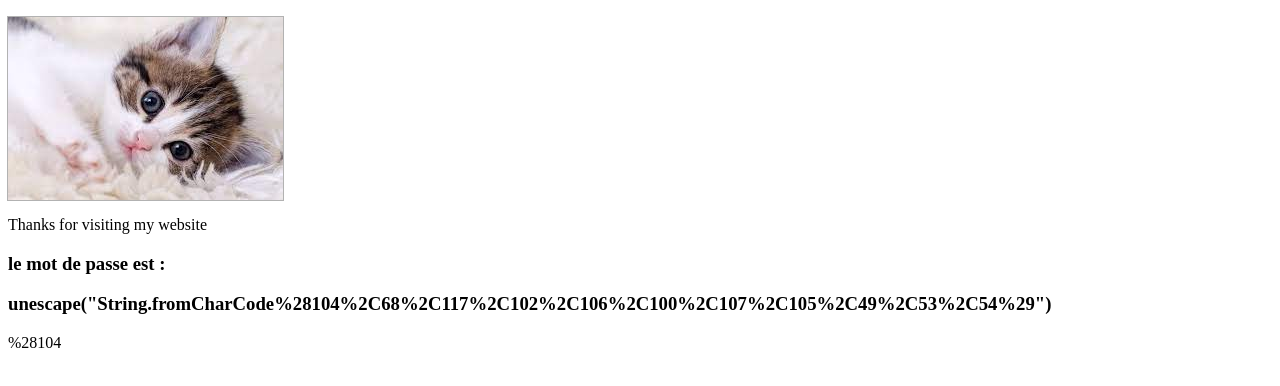
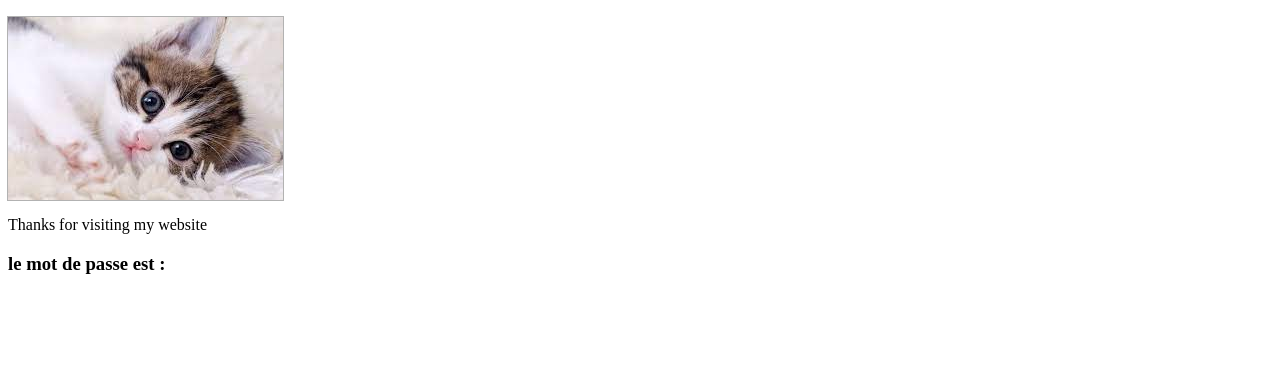
Before and after one commit to codedbyinvin/codedbyinvin.github.io, a plain HTML site: page index.html in a window 1280 px wide. Shown: the part 110-496 px from the top of the page. Drawn offline with Linux system fonts and the light colour scheme.

Commit message:
Update index.html

```diff
--- a/index.html
+++ b/index.html
@@ -22,12 +22,6 @@
                     le mot de passe est : <p id="demo"></p>
                 </h3>
             </div>
-        <script type="text/javascript">
-            var test = unescape("%2528104")
-            var pass = unescape("unescape%28%22String.fromCharCode%2528104%252C68%252C117%252C102%252C106%252C100%252C107%252C105%252C49%252C53%252C54%2529%22%29");
-            document.write(test);
-            document.getElementById("demo").innerHTML=pass;
-        </script>
         </div>
     </body>
 </html>
```
